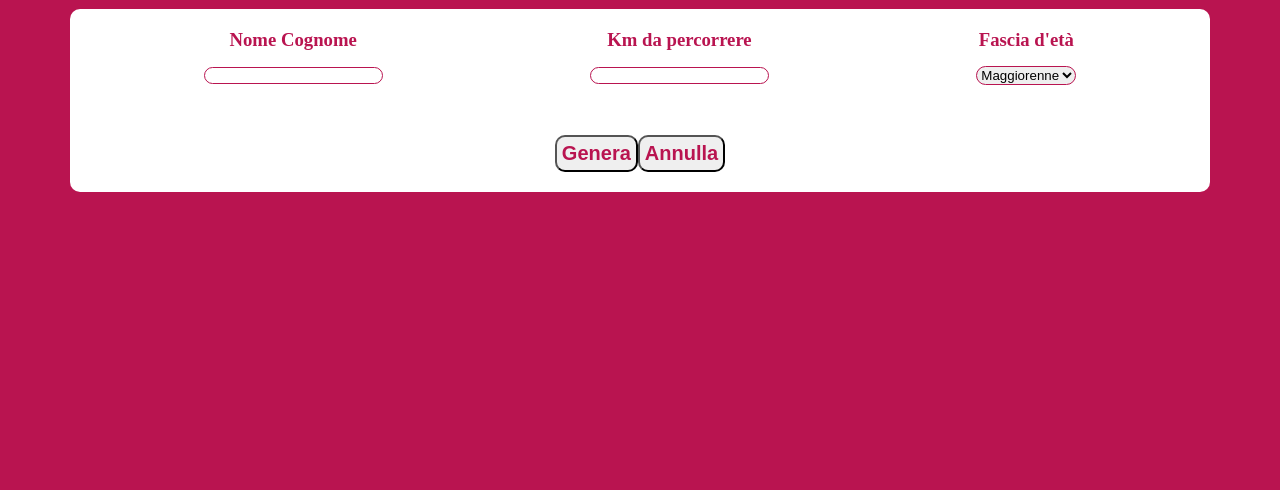
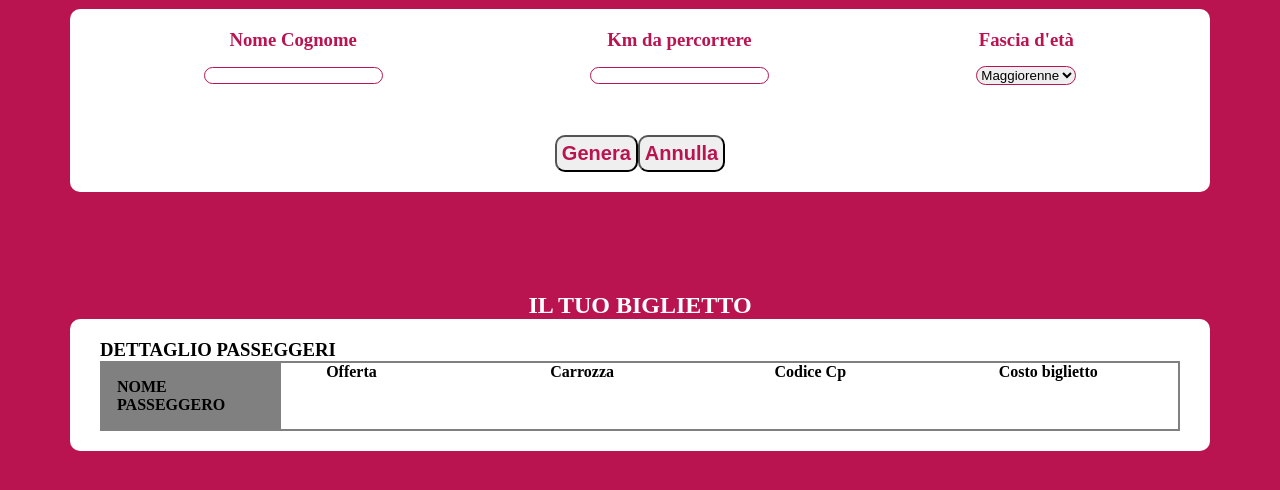
Before and after one commit to RiccardoBernardi1/js-biglietto-treno-form, a plain HTML site: page index.html in a window 1280 px wide. Shown: the part 158-648 px from the top of the page. Drawn offline with Linux system fonts and the light colour scheme.

Commit message:
Aggiunge struttura biglietto

```diff
--- a/css/style.css
+++ b/css/style.css
@@ -21,7 +21,7 @@ body{
     background-color: #B91450;
 }
 /* HEADER */
-h1{
+h1,h2{
     color: white;
     text-align: center;
     margin-top: 6.25rem;
@@ -30,7 +30,7 @@ h1{
 main{
     margin-top: 1.875rem;
 }
-h3{
+#ticket-generator h3{
     color: #B91450;
     text-align: center;
     margin-bottom: .9375rem;
@@ -53,3 +53,15 @@ input,select{
     border-radius: .625rem;
     padding: .3125rem;
 }
+.row-border{
+    display: flex;
+    border: .125rem solid #808080;
+    justify-content: space-between;
+}
+.col-name{
+    background-color: #808080;
+    padding: .9375rem;
+}
+.col-ticket{
+    width: calc(100% / 6);
+}
--- a/index.html
+++ b/index.html
@@ -12,6 +12,7 @@
             <h1>CALCOLA IL PREZZO DEL TUO BIGLIETTO</h1>
         </header>
         <main>
+            <section id="ticket-generator">
                 <div class="container">
                     <div class="row">
                         <div class="col">
@@ -37,6 +38,33 @@
                         <button class="btn">Annulla</button>
                     </div>
                 </div>
+            </section>
+            <h2>IL TUO BIGLIETTO</h2>
+            <div class="container">
+                <h3>DETTAGLIO PASSEGGERI</h3>
+                <div class="row-border">
+                    <div class="col-ticket col-name">
+                        <h4>NOME PASSEGGERO</h4>
+                        <span id="name-showed"></span>
+                    </div>
+                    <div class="col-ticket">
+                        <h4>Offerta</h4>
+                        <span id="offer"></span>
+                    </div>
+                    <div class="col-ticket">
+                        <h4>Carrozza</h4>
+                        <span id="wagon"></span>
+                    </div>
+                    <div class="col-ticket">
+                        <h4>Codice Cp</h4>
+                        <span id="cp-code"></span>
+                    </div>
+                    <div class="col-ticket">
+                        <h4>Costo biglietto</h4>
+                        <span id="price"></span>
+                    </div>
+                </div>
+            </div>
         </main>
         <script src="js/main.js"></script>
     </body>
--- a/js/main.js
+++ b/js/main.js
@@ -13,10 +13,12 @@ let price= km * 0.21
 if (age==="under-age"){
     price-=price*0.2;
     console.log(price+(" minorenne"))
+    .document.getElementById("")
 }else if (age==="over-65"){
     price-=price*0.4;
     console.log(price+(" over 65"))
 }else{
     console.log(price+" adulto")
 }
+
 // 5. Mostrare a schermo il biglietto
```
Lines whose indentation alone changed are shown as unchanged.
